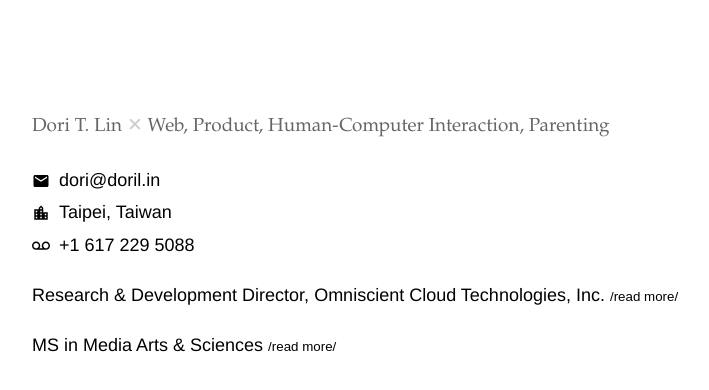
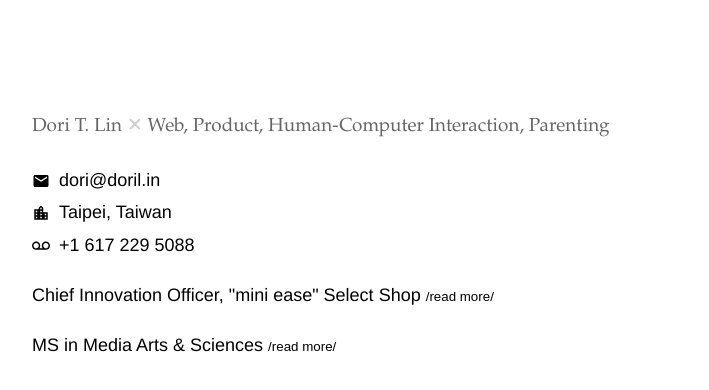
Before and after one commit to dollydori/dollydori.github.io, a plain HTML site: page index.html in a window 1280 px wide. Shown: the whole page, without its empty margins (58-767 px from the left). Drawn offline with Linux system fonts and the light colour scheme.

Commit message:
working experience

```diff
--- a/index.html
+++ b/index.html
@@ -21,9 +21,13 @@
 
    <ul>
       <li>
+         Chief Innovation Officer,
+         <a href="http://miniease.com" target="_blank"> "mini ease" Select Shop</a>
+         <button class="btn link view-more-{{toggleflags.more_exp}}" ng-click="toggle('more_exp')"></button>
+      </li>
+      <li ng-show="toggleflags.more_exp">
          Research &amp; Development Director,
          <a href="http://omnibpm.com" target="_blank"> Omniscient Cloud Technologies, Inc.</a>
-         <button class="btn link view-more-{{toggleflags.more_exp}}" ng-click="toggle('more_exp')"></button>
       </li>
       <li ng-show="toggleflags.more_exp">
          Creative Developer,
```
